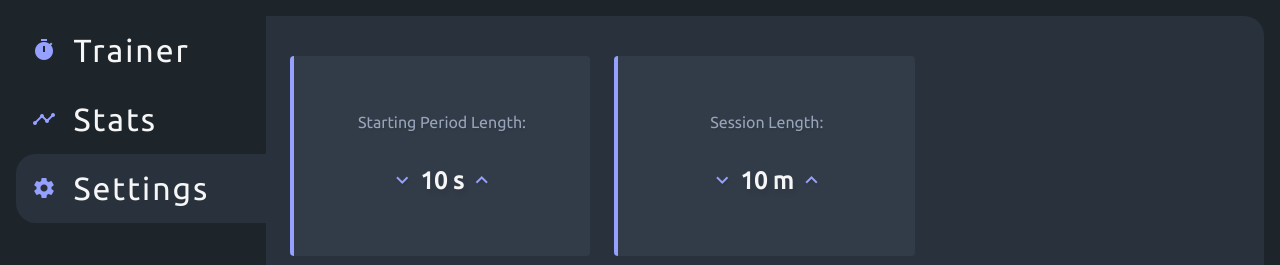
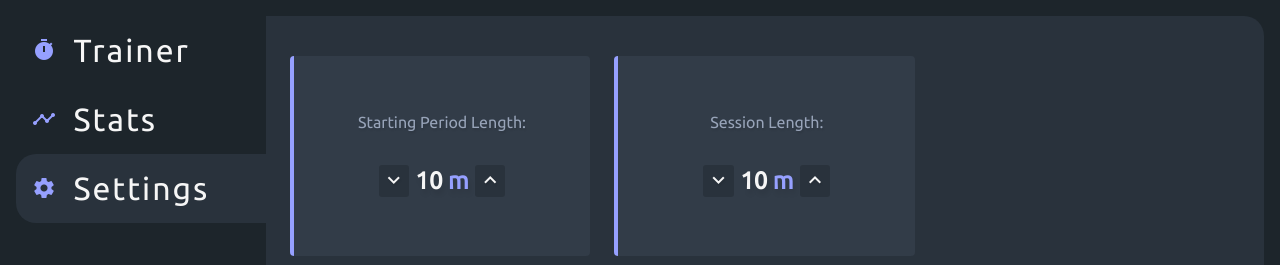
Before and after one commit to jaredami/meditation-trainer, an Angular app: page /settings in a window 1280 px wide. Shown: the top 265 px of the page. Built offline with nearby package versions, Linux system fonts and the light colour scheme; a web font is replaced by a local one; what @angular/fire would draw is missing.

Commit message:
Restyle settings buttons; round session m/d

```diff
--- a/src/app/components/settings/settings.component.html
+++ b/src/app/components/settings/settings.component.html
@@ -7,7 +7,10 @@
               (click)="updateSettings('startingPeriodLength', false)">
         <i class="material-icons">keyboard_arrow_down</i>
       </button>
-      <h2 class="settings-card__figure">{{ settings.startingPeriodLength }} s</h2>
+      <h2 class="settings-card__figure">
+        {{ settings.startingPeriodLength }}
+        <span class="settings-card__unit">m</span>
+      </h2>
       <button class="settings-card__btn"
               (click)="updateSettings('startingPeriodLength', true)">
         <i class="material-icons">keyboard_arrow_up</i>
@@ -21,7 +24,10 @@
               (click)="updateSettings('startingSessionLength', false)">
         <i class="material-icons">keyboard_arrow_down</i>
       </button>
-      <h2 class="settings-card__figure">{{ settings.startingSessionLength }} m</h2>
+      <h2 class="settings-card__figure">
+        {{ settings.startingSessionLength }}
+        <span class="settings-card__unit">m</span>
+      </h2>
       <button class="settings-card__btn"
               (click)="updateSettings('startingSessionLength', true)">
         <i class="material-icons">keyboard_arrow_up</i>
--- a/src/app/components/settings/settings.component.scss
+++ b/src/app/components/settings/settings.component.scss
@@ -37,6 +37,10 @@
   text-shadow: 2px 5px 5px rgba(0,0,0,0.1);
 }
 
+.settings-card__unit {
+  color: $color-primary-0;
+}
+
 .settings {
   display: relative;
   letter-spacing: 2px;
@@ -48,29 +52,23 @@
 
 .settings-card__figure-container {
   display: flex;
+  align-items: center;
 }
 
 .settings-card__btn {
-  background: transparent;
+  background: $color-darker-gray;
   border: none;
-  border-radius: 50%;
-  color: $color-primary-0;
+  border-radius: 0.2rem;
+  color: $color-white;
+  height: 2rem;
+  margin: 0 0.4rem;
+  padding: 0 0.2rem;
   text-shadow: 1px 2px 2px rgba(0,0,0,0.1);
   transition: all 200ms ease;
 
   &:hover {
     color: $color-complement-0;
     cursor: pointer;
-    filter: brightness(150%);
-    animation: scale-up-center 0.2s cubic-bezier(0.390, 0.575, 0.565, 1.000) both;
+    filter: brightness(110%);
   }
 }
-
-@keyframes scale-up-center {
-  0% {
-    transform: scale(1);
-  }
-  100% {
-    transform: scale(1.02);
-  }
-}
--- a/src/app/services/stats.service.ts
+++ b/src/app/services/stats.service.ts
@@ -70,7 +70,7 @@ export class StatsService {
 
   setAverageMinutesPerDay() {
     const dateDiff = Math.round((this.today - this.dateStarted) / (1000 * 60 * 60 * 24));
-    const average = this._stats.totalSessionTime / dateDiff;
+    const average = Math.round(this._stats.totalSessionTime / dateDiff);
 
     this._stats = JSON.parse(JSON.stringify({
       ...this._stats,
```
